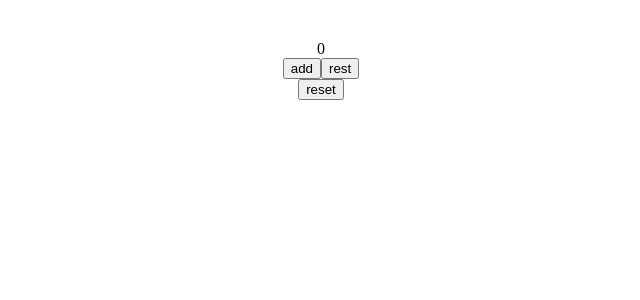
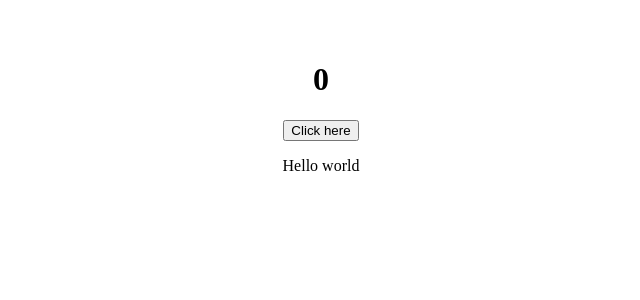
Before and after one commit to maugarciav/React, a React (Vite) app in the folder projects/01-react-hooks/: page / in a window 1280 px wide. Shown: the top 300 px of the page, without its empty margins (319-959 px from the left). Built offline with nearby package versions, Linux system fonts and the light colour scheme.

Commit message:
useReducer : ? little weird tbh

```diff
--- a/projects/01-react-hooks/src/App.jsx
+++ b/projects/01-react-hooks/src/App.jsx
@@ -1,10 +1,11 @@
 import './App.css'
 import State from "./UseState/State.jsx";
+import Reducer from "./UseReducer/Reducer.jsx";
 
 function App() {
   return(
       <div className="App">
-        <State />
+        <Reducer/>
       </div>
   )
 }
--- /dev/null
+++ b/projects/01-react-hooks/src/UseReducer/Reducer.jsx
@@ -0,0 +1,41 @@
+import React, { useReducer } from "react";
+
+//Alternative to useState, useful in complex states -> not really important for begginers
+
+const reducer = (state, action) => {
+    switch (action.type){
+        case "INCREMENT":
+            return {count: state.count + 1, showText: state.text}
+        case "toggleShowText":
+            return {count: state.count , showText: !state.text}
+        deafult:
+            return state
+        }
+}
+
+const Reducer = () => {
+    const [state, dispatch] =  useReducer(reducer,
+        {
+            count: 0,
+            showText: true
+        })
+
+
+    return (
+        <>
+            <h1>{state.count}</h1>
+            <button
+                onClick={() => {
+                    dispatch({type: "INCREMENT"})
+                    dispatch({type: "toggleShowText"})
+                }}
+            >
+                Click here
+            </button>
+
+            {state.showText && <p>Hello world</p>}
+        </>
+    )
+}
+
+export default Reducer
```
